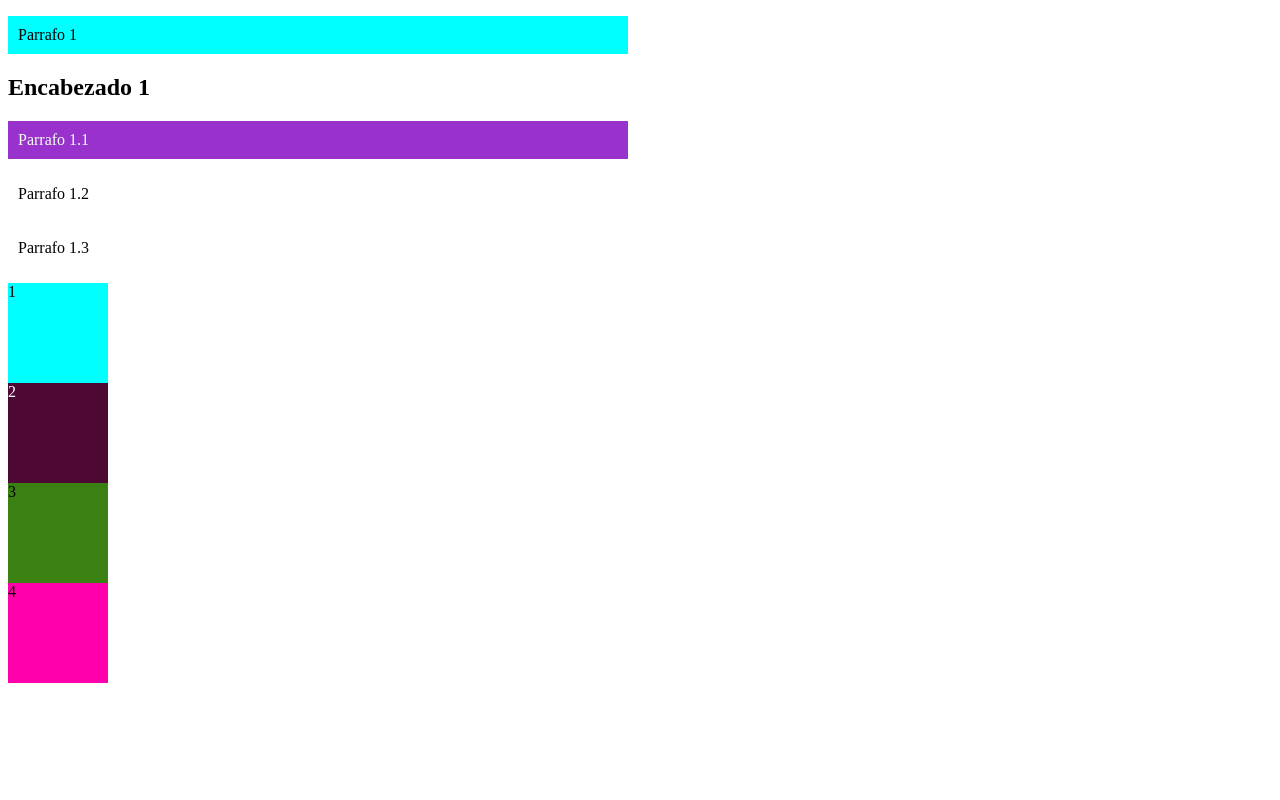
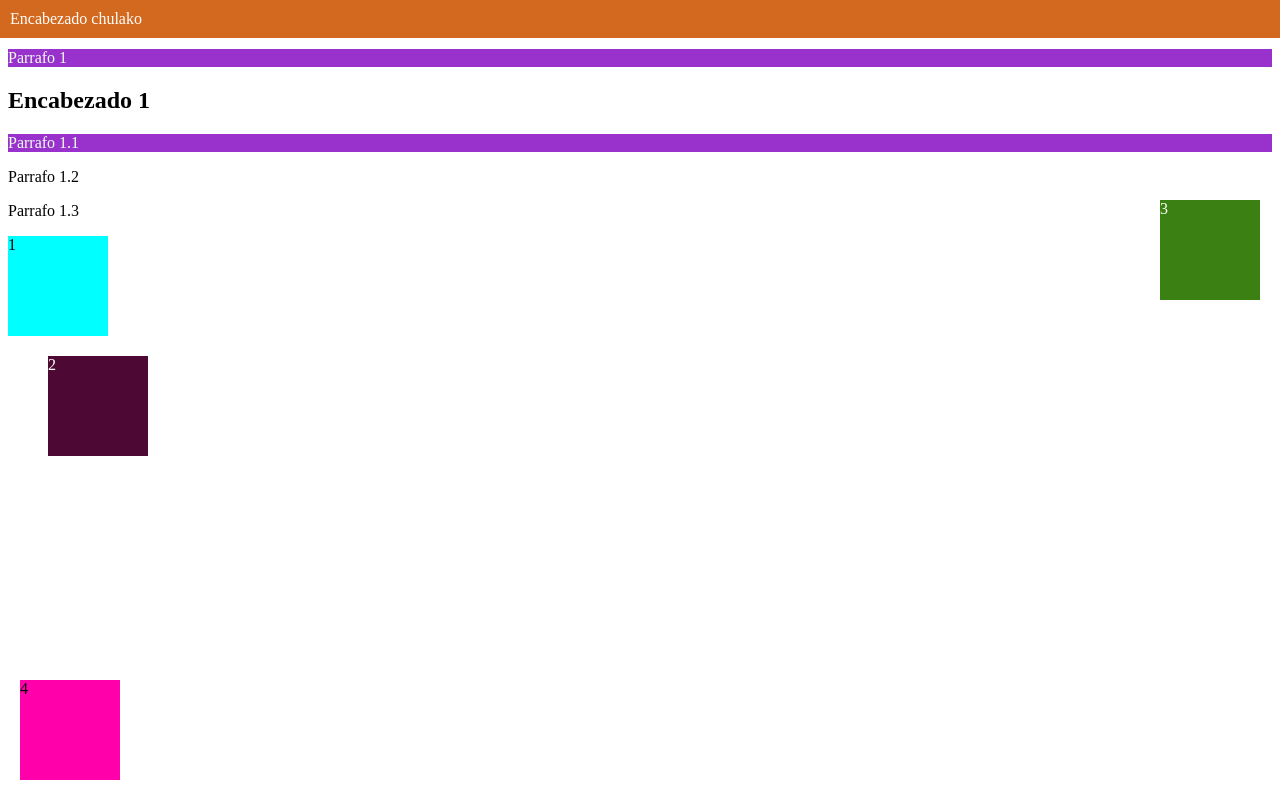
Before and after one commit to QuickHumilde/2DAW-DIWE, a plain HTML site: page UT3/Apuntes/Leccion1/index.html in a window 1280 px wide. Drawn offline with Linux system fonts and the light colour scheme.

Commit message:
Apuntes flexbox y reorganizacion de carpetas

```diff
--- /dev/null
+++ b/UT3/Apuntes/Flexbox/styles.css
@@ -0,0 +1,50 @@
+* {
+    margin: 0;
+    box-sizing: border-box;
+}
+
+.container {
+    background-color: cornflowerblue;
+    width: 500px;
+    height: 600px;
+    margin: auto;
+    display: flex;
+    border: 4px dotted black;
+    /* flex-direction: column; */
+    /*flex-wrap: wrap;*/
+    /* flex-flow: row wrap; */
+    /*justify-content: space-around;*/
+    /*align-items: center;*/
+    /*align-content: space-evenly;*/
+}
+
+.item {
+    width: 100px;
+    height: 100px;
+    text-align: center;
+    flex-grow: 1;
+}
+
+.item1{
+    background-color: blue;
+    /*align-self: flex-end;*/
+}
+
+.item2{
+    background-color: chartreuse;
+    flex-grow: 2;
+}
+
+.item3{
+    background-color: darkorange;
+    /*flex-shrink: 0;*/
+    /*align-self: flex-start;*/
+}
+
+.item4{
+    background-color: violet;
+}
+
+/* .item5{
+    background-color: rgb(129, 26, 22);
+} */
--- a/UT3/index.html
+++ b/UT3/Apuntes/Leccion1/index.html
@@ -3,23 +3,25 @@
 <head>
     <meta charset="UTF-8">
     <meta name="viewport" content="width=device-width, initial-scale=1.0">
-    <title>Document</title>
+    <title>Pruebas</title>
     <link rel="stylesheet" href="styles.css">
 </head>
 <body>
+    <header class="fixed_header">Encabezado chulako</header>
     <p>Parrafo 1</p>
     <section>
         <h1>Encabezado 1</h1>
         <p>Parrafo 1.1</p>
         <p>Parrafo 1.2</p>
         <p>Parrafo 1.3</p>
+
     </section>
     <div>
         <div class="div-static">1</div>
         <div class="div-relative">2</div>
         <div class="div-absolute">3</div>
         <div class="div-fixed">4</div>
+    </div>
 
-    </div>
 </body>
 </html>
--- /dev/null
+++ b/UT3/Apuntes/Leccion1/styles.css
@@ -0,0 +1,65 @@
+body {
+    padding-top: 25px;
+}
+
+a {
+    color: red;
+}
+
+p:first-child {
+    background-color: aqua;
+}
+
+p:nth-child(2) {
+    background-color: darkorchid;
+    color: honeydew;
+}
+
+.div-static {
+    position: static;
+    background-color: aqua;
+    width: 100px;
+    height: 100px;
+}
+
+.div-relative {
+    position: relative;
+    top: 20px;
+    left: 40px;
+    background-color: rgb(78, 8, 52);
+    color: white;
+    width: 100px;
+    height: 100px;
+}
+
+.div-absolute {
+    position: absolute;
+    top: 200px;
+    right: 20px;
+    color: white;
+    background-color: rgb(59, 128, 19);
+    width: 100px;
+    height: 100px;
+}
+
+.div-fixed {
+    position: fixed;
+    bottom: 20px;
+    left: 20px;
+    background-color: rgb(255, 0, 170);
+    width: 100px;
+    height: 100px;
+}
+
+.fixed_header {
+    position: fixed;
+    top: 0;
+    left: 0;
+    width: 100%;
+    margin: 0;
+    padding: 10px;
+    box-sizing: border-box;
+    background-color: chocolate;
+    color: white;
+    z-index: 100;
+}
--- a/UT3/styles.css
+++ /dev/null
@@ -1,44 +0,0 @@
-body {
-    a {
-        color: red;
-    }
-
-    p {
-        width: 600px;
-        padding: 10px;
-    }
-
-    p:first-child {
-        background-color: aqua;
-    }
-
-    p:nth-child(2) {
-        background-color: darkorchid;
-        color: honeydew;
-    }
-
-    .div-static {
-        background-color: aqua;
-        width: 100px;
-        height: 100px;
-    }
-
-    .div-relative {
-        background-color: rgb(78, 8, 52);
-        color: white;
-        width: 100px;
-        height: 100px;
-    }
-
-    .div-absolute {
-        background-color: rgb(59, 128, 19);
-        width: 100px;
-        height: 100px;
-    }
-
-    .div-fixed {
-        background-color: rgb(255, 0, 170);
-        width: 100px;
-        height: 100px;
-    }
-}
```
Also changed, not shown: UT3/Apuntes/Flexbox/index.html (added, +28 -0 lines).
